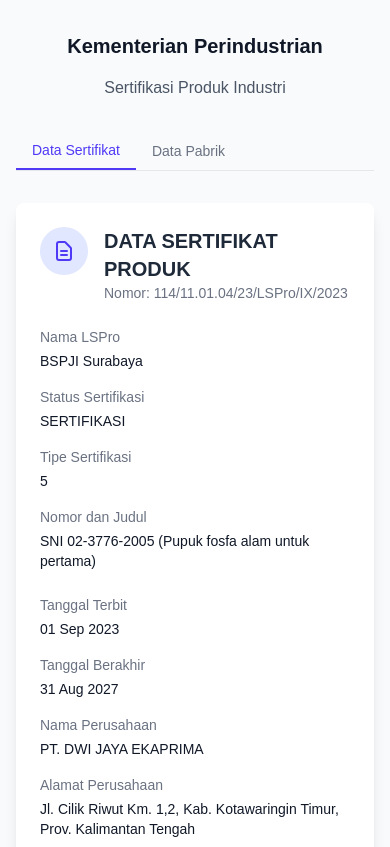
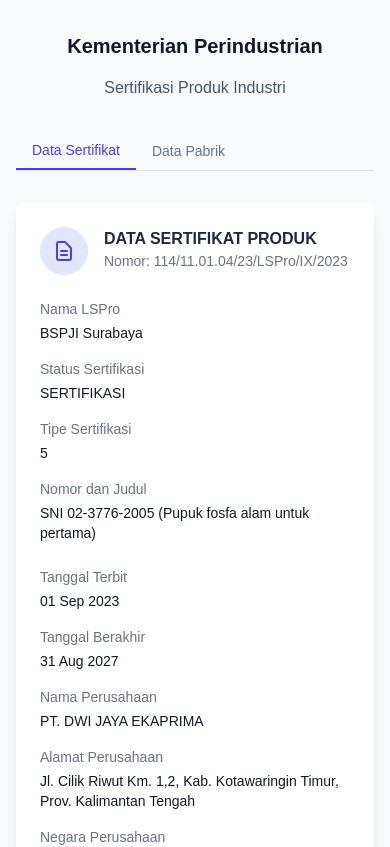
Before and after one commit to Y0nnS/khnBhPrjkCstmr1, a Next.js app: page / in a window 390 px wide. Shown: the top 847 px of the page. Built offline with nearby package versions, Linux system fonts and the light colour scheme.

Commit message:
Test Update

```diff
--- a/src/app/page.tsx
+++ b/src/app/page.tsx
@@ -44,7 +44,7 @@
                   </svg>
                 </div>
                 <div>
-                  <h2 className="text-xl font-bold text-gray-800">DATA SERTIFIKAT PRODUK</h2>
+                  <h2 className="text-md sm:text-xl font-bold text-gray-800">DATA SERTIFIKAT PRODUK</h2>
                   <p className="text-sm text-gray-500">Nomor: 114/11.01.04/23/LSPro/IX/2023</p>
                 </div>
               </div>
@@ -93,7 +93,7 @@
                   </svg>
                 </div>
                 <div>
-                  <h2 className="text-xl font-bold text-gray-800">DATA PABRIK/MANUFACTURER</h2>
+                  <h2 className="text-md sm:text-xl font-bold text-gray-800">DATA PABRIK/MANUFACTURER</h2>
                   <p className="text-sm text-gray-500">Provinsi: Kalimantan Tengah & Jawa Timur</p>
                 </div>
               </div>
```
